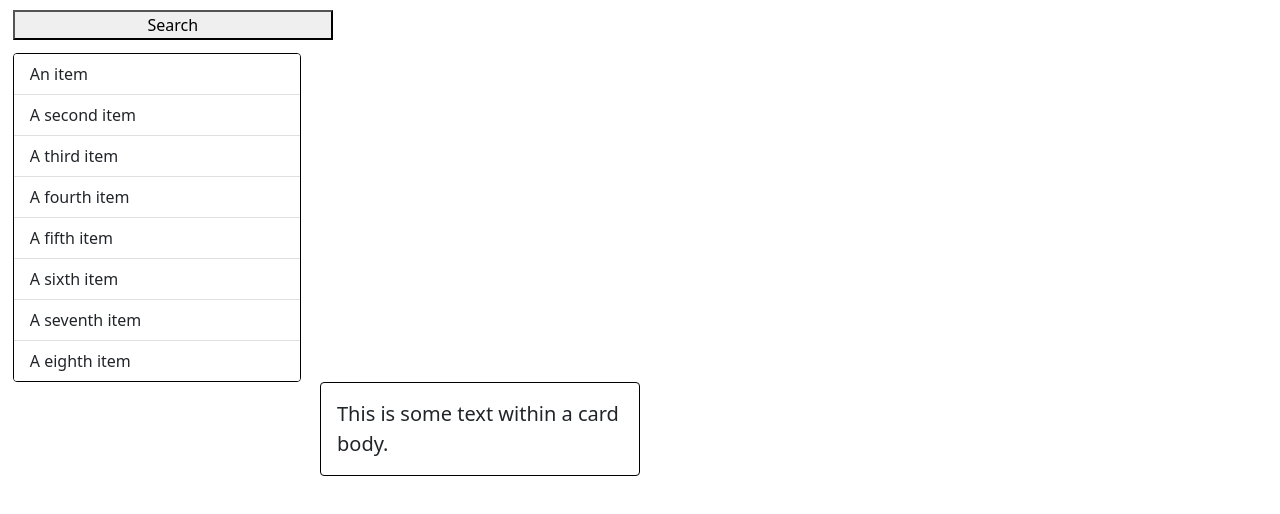
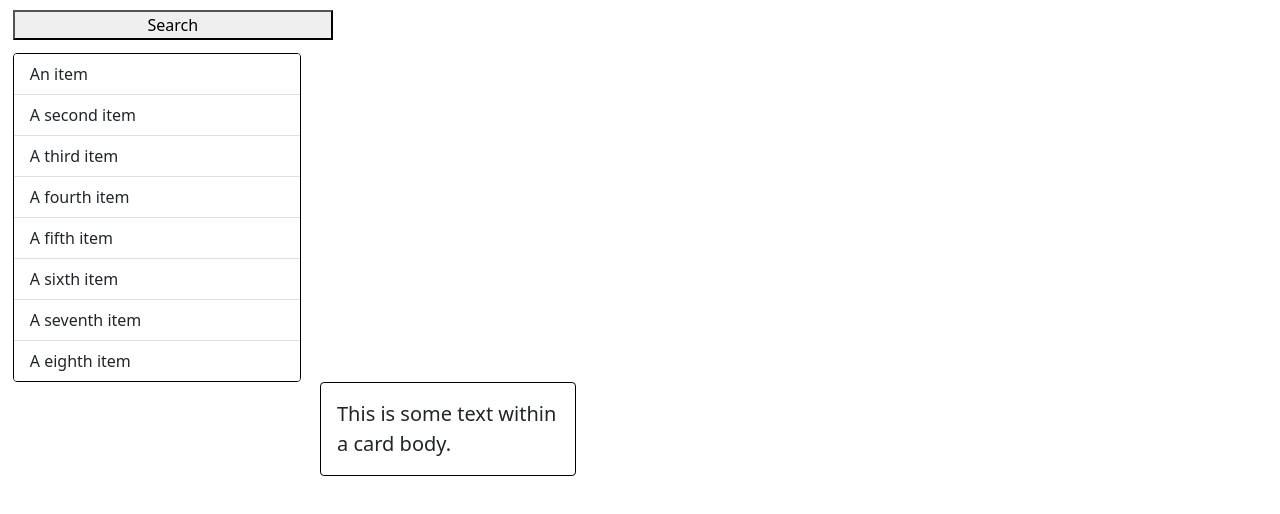
Before and after one commit to berekt24/weather-dashboard, a plain HTML site: page index.html in a window 1280 px wide. Shown: the part 170-684 px from the top of the page. Drawn offline with nearby package versions, Linux system fonts and the light colour scheme; files whose address does not match are found by name.

Commit message:
changes with the card class

```diff
--- a/index.html
+++ b/index.html
@@ -18,6 +18,7 @@
     <h1 id="search-text">Search for a City:</h1>
     <input id="search" type="text" placeholder="Columbus">
     <button id="button">Search</button>
+    <div class="'flexDiv"></div>
     <div id="results-card" class="card" style="width: 18rem;">
         <ul class="list-group list-group-flush">
           <li class="list-group-item">An item</li>
@@ -30,7 +31,9 @@
           <li class="list-group-item">A eighth item</li>
         </ul>
       </div>
-      <div id="results-details" class="card col">
+
+    </div>
+    <div id="results-details" class="card col">
         <div class="card-body">
           This is some text within a card body.
         </div>
@@ -39,7 +42,6 @@
 
 
 
-
     <script src="https://cdn.jsdelivr.net/npm/bootstrap@5.1.3/dist/js/bootstrap.bundle.min.js" integrity="sha384-ka7Sk0Gln4gmtz2MlQnikT1wXgYsOg+OMhuP+IlRH9sENBO0LRn5q+8nbTov4+1p" crossorigin="anonymous"></script>
     <script src="assets/js/script.js"></script>
 </body>
--- a/style.css
+++ b/style.css
@@ -41,7 +41,7 @@ body {
 #results-details {
     border-color: black;
     font-size: 20px;
-    width: 25%;
+    width: 20%;
     margin-left: 25%;
-    margin-bottom: 10;
+
 }
```
